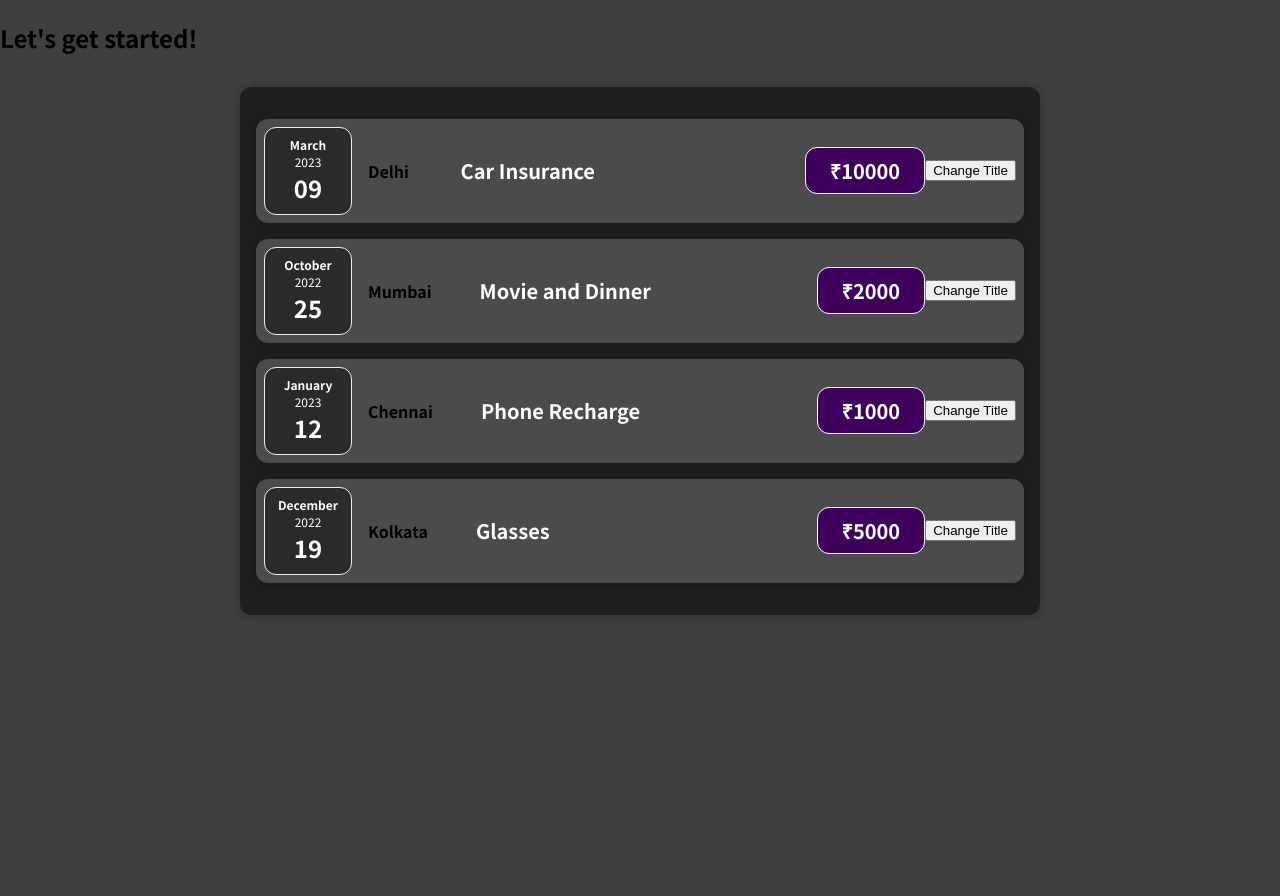
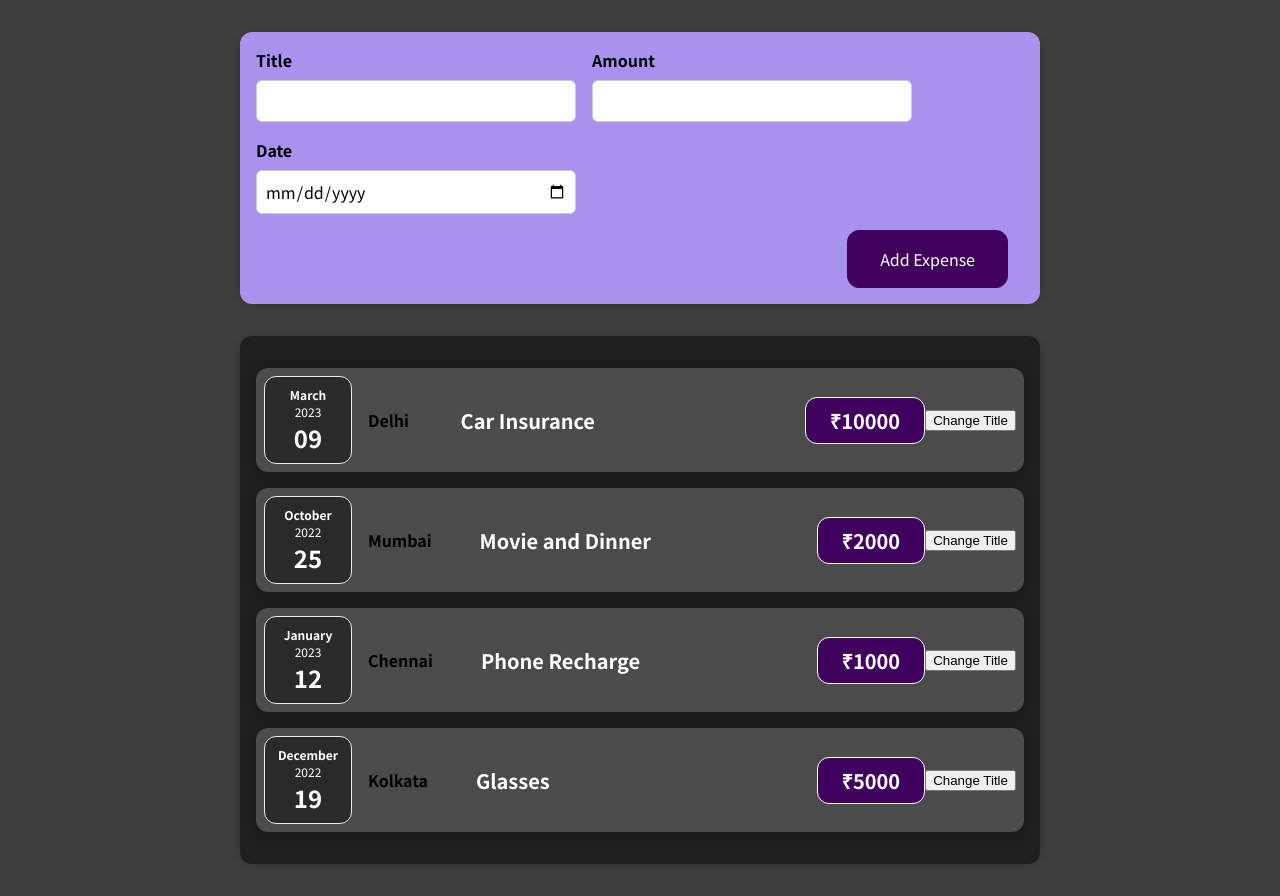
Before and after one commit to nishabdShunya/ReactGuide, a React (Create React App) app: page / in a window 1280 px wide. Before the commit the page ends 800 px from the top, so only its background shows below. Built offline with nearby package versions, Linux system fonts and the light colour scheme.

Commit message:
added the expense form

```diff
--- a/src/App.js
+++ b/src/App.js
@@ -1,6 +1,7 @@
 import React from "react";
 
 import Expenses from "./components/Expenses/Expenses";
+import NewExpense from "./components/NewExpense/NewExpense";
 
 const App = () => {
   const expenses = [
@@ -32,7 +33,7 @@
 
   return (
     <div>
-      <h2>Let's get started!</h2>
+      <NewExpense />
       <Expenses items={expenses} />
     </div>
   );
--- /dev/null
+++ b/src/components/NewExpense/ExpenseForm.css
@@ -0,0 +1,26 @@
+.new-expense__controls {
+  display: flex;
+  flex-wrap: wrap;
+  gap: 1rem;
+  margin-bottom: 1rem;
+  text-align: left;
+}
+
+.new-expense__control label {
+  font-weight: bold;
+  margin-bottom: 0.5rem;
+  display: block;
+}
+
+.new-expense__control input {
+  font: inherit;
+  padding: 0.5rem;
+  border-radius: 6px;
+  border: 1px solid #ccc;
+  width: 20rem;
+  max-width: 100%;
+}
+
+.new-expense__actions {
+  text-align: right;
+}
--- /dev/null
+++ b/src/components/NewExpense/ExpenseForm.js
@@ -0,0 +1,31 @@
+import React from "react";
+import "./ExpenseForm.css";
+
+const ExpenseForm = () => {
+  const titleChangeHandler = (event) => {
+    console.log(event.target.value);
+  };
+  return (
+    <form>
+      <div className="new-expense__controls">
+        <div className="new-expense__control">
+          <label>Title</label>
+          <input type="text" onChange={titleChangeHandler} />
+        </div>
+        <div className="new-expense__control">
+          <label>Amount</label>
+          <input type="number" min="0" step="1" />
+        </div>
+        <div className="new-expense__control">
+          <label>Date</label>
+          <input type="date" min="2023-01-01" max="2030-12-31" />
+        </div>
+      </div>
+      <div className="new-expense__actions">
+        <button>Add Expense</button>
+      </div>
+    </form>
+  );
+};
+
+export default ExpenseForm;
--- /dev/null
+++ b/src/components/NewExpense/NewExpense.css
@@ -0,0 +1,38 @@
+.new-expense {
+  background-color: #a892ee;
+  padding: 1rem;
+  margin: 2rem auto;
+  width: 50rem;
+  max-width: 95%;
+  border-radius: 12px;
+  text-align: center;
+  box-shadow: 0 1px 8px rgba(0, 0, 0, 0.25);
+}
+
+.new-expense button {
+  font: inherit;
+  cursor: pointer;
+  padding: 1rem 2rem;
+  border: 1px solid #40005d;
+  background-color: #40005d;
+  color: white;
+  border-radius: 12px;
+  margin-right: 1rem;
+}
+
+.new-expense button:hover,
+.new-expense button:active {
+  background-color: #510674;
+  border-color: #510674;
+}
+
+.new-expense button.alternative {
+  color: #220131;
+  border-color: transparent;
+  background-color: transparent;
+}
+
+.new-expense button.alternative:hover,
+.new-expense button.alternative:active {
+  background-color: #ddb3f8;
+}
--- /dev/null
+++ b/src/components/NewExpense/NewExpense.js
@@ -0,0 +1,13 @@
+import React from "react";
+import "./NewExpense.css";
+import ExpenseForm from "./ExpenseForm";
+
+const NewExpense = () => {
+  return (
+    <div className="new-expense">
+      <ExpenseForm />
+    </div>
+  );
+};
+
+export default NewExpense;
```
